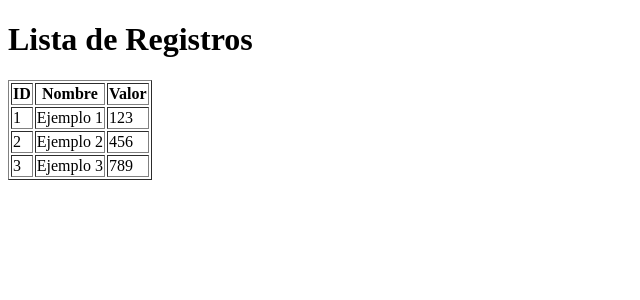
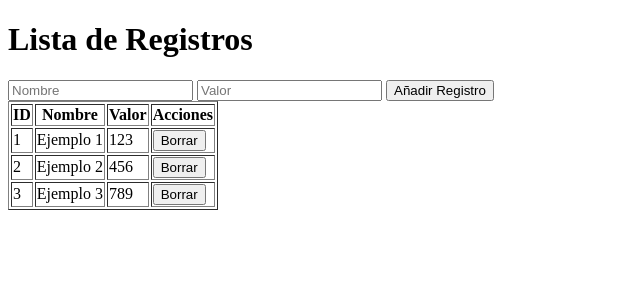
Before and after one commit to GAYARRI/Personal_Project_0, a Flask app: page / in a window 1280 px wide. Shown: the top 300 px of the page, without its empty margins (0-640 px from the left). Run offline with Flask 3, Linux system fonts and the light colour scheme.

Commit message:
Versión estable con modulos funcionales de inserción y borrado desde formulario a la bbdd local

```diff
--- a/app/__init__.py
+++ b/app/__init__.py
@@ -1,4 +1,5 @@
-from flask import Flask
+from flask import Flask,request
+
 from app_db import db
 from app.models import Registro
 
--- a/app/routes.py
+++ b/app/routes.py
@@ -1,11 +1,58 @@
+from flask import Blueprint, render_template, request, redirect, url_for, flash
+from app.models import Registro
+from app_db import db
 
-from flask import Blueprint, render_template
-from app.models import Registro
-
+# Definir el Blueprint
 main = Blueprint('main', __name__)
 
-@main.route('/')
+
+@main.route('/', methods=['GET', 'POST'])
 def home():
-    # Consultar todos los registros
+    if request.method == 'POST':
+        # Obtener datos del formulario
+        nombre = request.form.get('nombre')
+        valor = request.form.get('valor')
+
+        # Validar campos
+        if not nombre or not valor:
+            flash("Todos los campos son obligatorios", "error")
+        elif Registro.query.filter_by(nombre=nombre).first():
+            flash("Ya existe un registro con este nombre", "error")
+        else:
+            # Añadir un nuevo registro
+            nuevo_registro = Registro(nombre=nombre, valor=valor)
+            db.session.add(nuevo_registro)
+            db.session.commit()
+            flash("Registro añadido con éxito", "success")
+
+        # Redirigir a la misma página para evitar reenvío del formulario
+        return redirect(url_for('main.home'))
+
+    # Consultar registros para mostrar en la tabla
     registros = Registro.query.all()
-    return render_template('registros.html', registros=registros)
+    print("Registros obtenidos:", registros)  # Depuración
+    return render_template('home.html', registros=registros)
+
+
+
+@main.route('/borrar/<int:id>', methods=['POST'])
+def borrar(id):
+    registro = Registro.query.get_or_404(id)
+    db.session.delete(registro)
+    db.session.commit()
+    flash("Registro eliminado con éxito", "success")
+    return redirect(url_for('main.home'))
+
+
+@main.route('/editar/<int:id>', methods=['GET', 'POST'])
+def editar(id):
+    registro = Registro.query.get_or_404(id)
+
+    if request.method == 'POST':
+        registro.nombre = request.form['nombre']
+        registro.valor = request.form['valor']
+        db.session.commit()
+        flash("Registro actualizado con éxito", "success")
+        return redirect(url_for('main.home'))
+
+    return render_template('editar.html', registro=registro)
--- /dev/null
+++ b/app/templates/home.html
@@ -0,0 +1,46 @@
+<!DOCTYPE html>
+<html lang="en">
+<head>
+    <meta charset="UTF-8">
+    <meta name="viewport" content="width=device-width, initial-scale=1.0">
+    <title>Registros</title>
+</head>
+<body>
+    <h1>Lista de Registros</h1>
+    <form method="POST" action="/">
+        <input type="text" name="nombre" placeholder="Nombre" required>
+        <input type="text" name="valor" placeholder="Valor" required>
+        <button type="submit">Añadir Registro</button>
+    </form>
+    <table border="1">
+        <thead>
+            <tr>
+                <th>ID</th>
+                <th>Nombre</th>
+                <th>Valor</th>
+                <th>Acciones</th>
+            </tr>
+        </thead>
+        <tbody>
+            {% if registros %}
+                {% for registro in registros %}
+                <tr>
+                    <td>{{ registro.id }}</td>
+                    <td>{{ registro.nombre }}</td>
+                    <td>{{ registro.valor }}</td>
+                    <td>
+                        <form method="POST" action="{{ url_for('main.borrar', id=registro.id) }}" style="display:inline;">
+                            <button type="submit">Borrar</button>
+                        </form>
+                    </td>
+                </tr>
+                {% endfor %}
+            {% else %}
+                <tr>
+                    <td colspan="4">No hay registros disponibles</td>
+                </tr>
+            {% endif %}
+        </tbody>
+    </table>
+</body>
+</html>
--- a/app/templates/registros.html
+++ b/app/templates/registros.html
@@ -1,29 +1,31 @@
-<!DOCTYPE html>
-<html lang="es">
-<head>
-    <meta charset="UTF-8">
-    <meta name="viewport" content="width=device-width, initial-scale=1.0">
-    <title>Registros</title>
-</head>
-<body>
-    <h1>Lista de Registros</h1>
-    <table border="1">
-        <thead>
+<table class="table table-striped">
+    <thead class="table-dark">
         <tr>
             <th>ID</th>
             <th>Nombre</th>
             <th>Valor</th>
+            <th>Acciones</th>
         </tr>
     </thead>
     <tbody>
+        {% if registros %}
             {% for registro in registros %}
             <tr>
                 <td>{{ registro.id }}</td>
                 <td>{{ registro.nombre }}</td>
                 <td>{{ registro.valor }}</td>
+                <td>
+                    <form method="POST" action="{{ url_for('main.borrar', id=registro.id) }}" class="d-inline" onsubmit="return confirm('¿Estás seguro de que deseas eliminar este registro?');">
+                        <button type="submit" class="btn btn-danger">Borrar</button>
+                    </form>
+                    <a href="{{ url_for('main.editar', id=registro.id) }}" class="btn btn-warning">Editar</a>
+                </td>
             </tr>
             {% endfor %}
+        {% else %}
+            <tr>
+                <td colspan="4" class="text-center">No hay registros disponibles</td>
+            </tr>
+        {% endif %}
     </tbody>
 </table>
-</body>
-</html>
--- a/run.py
+++ b/run.py
@@ -4,3 +4,4 @@ app = create_app()
 
 if __name__ == "__main__":
     app.run(host="0.0.0.0", port=5000)  # Cambia el host
+print(f"Base de datos usada: {app.config['SQLALCHEMY_DATABASE_URI']}")
```
Also changed, not shown: config.py (+1 -10 lines), inicializar_db.py (added, +43 -0 lines), 2 other files. Lines whose indentation alone changed are shown as unchanged.
